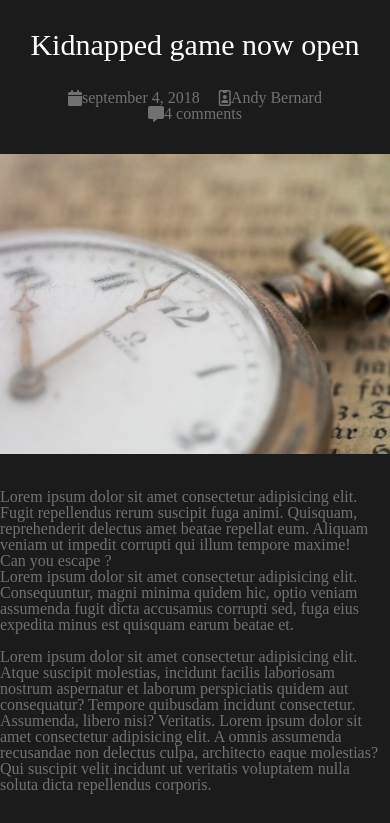
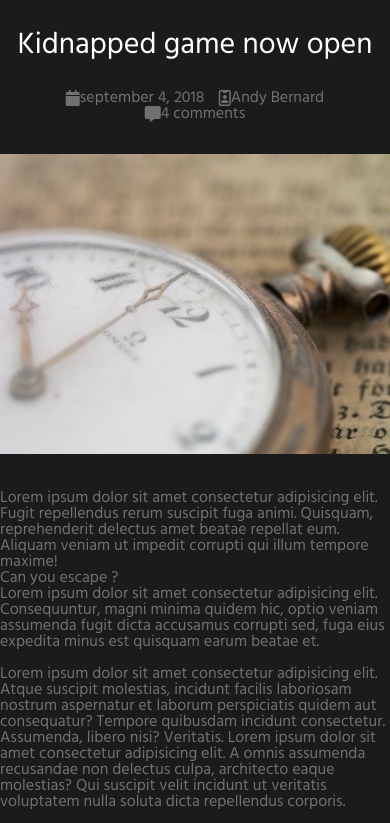
Before and after one commit to becodeorg/hamilton-7-escapium-team-6, a website: page blogs.html in a window 390 px wide. Shown: the top 823 px of the page. Drawn offline with nearby package versions, Linux system fonts and the light colour scheme; files that its build step writes are made by us from their sources.

Commit message:
blogs_changes

```diff
--- a/resources/scss/pages/_blogs.scss
+++ b/resources/scss/pages/_blogs.scss
@@ -4,14 +4,7 @@
 main {
  background-color: $darkBackground;
  color: $globalFontColor;
-}
-
-h1 {
-    color: white;
-    font-size: 30px;
-    text-align: center;
-    padding-bottom: 1em;
-    padding-top: 1em;
+ font-family: $paragraphs-font;
 }
 
 
@@ -22,10 +15,21 @@ h1 {
             height: 300px;
             padding-bottom: 2em;
             padding-top: 2em;
-         }
-
+        }
+        p{
+            text-align: left;
+           /* display: flex;
+            align-items: center; */
+        }
     }
     .container-blog-info {
+        h1 {
+            color: white;
+            font-size: 30px;
+            text-align: center;
+            padding-bottom: 1em;
+            padding-top: 1em;
+        }
         display: flex;
         flex-direction: column;
         align-items: center;
```
